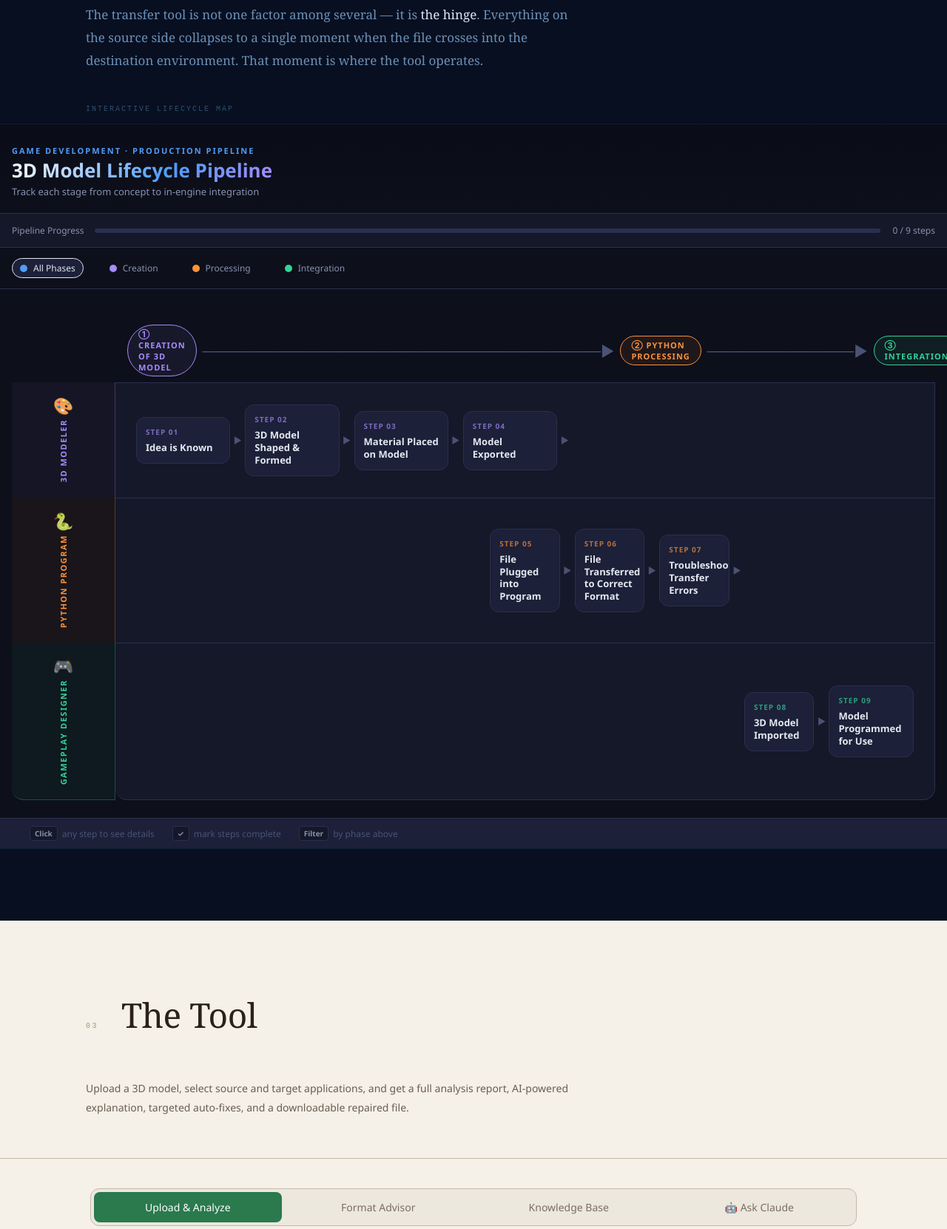
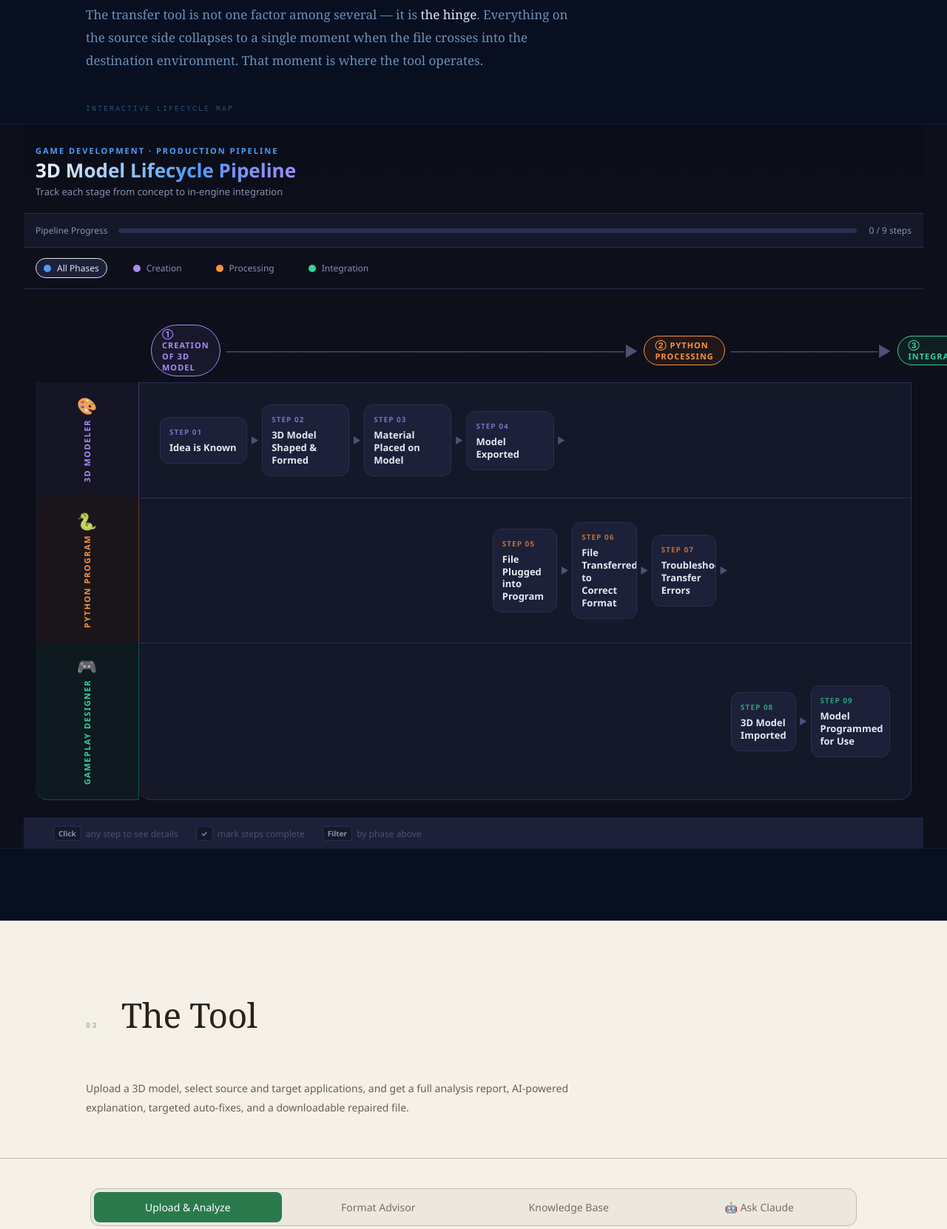
Before and after one commit to InstinctiveUI/AI180_P1_Snyder_CJ, a Flask app: page / in a window 1280 px wide. Shown: the part 2313-3975 px from the top of the page at 74% size. Run offline with Flask 2, Linux system fonts and the light colour scheme.

Commit message:
polish(pipeline-embed): add 32px horizontal padding inside full-bleed
The full-bleed embed previously ran content (header text, swimlanes,
hint bar) flush against the viewport edges. Add 32px left/right padding
on the embed wrapper to give the content a bit of breathing room from
the screen edges while still benefiting from the wider layout.

Co-Authored-By: Claude Sonnet 4.6 <noreply@anthropic.com>

```diff
--- a/3d-model-transfer-tool/templates/_pipeline_embed.html
+++ b/3d-model-transfer-tool/templates/_pipeline_embed.html
@@ -47,6 +47,8 @@
     width: 100vw;
     margin-left: calc(50% - 50vw);
     margin-right: calc(50% - 50vw);
+    padding-left: 32px;
+    padding-right: 32px;
   }
   /* 100vw includes scrollbar width on most browsers; prevent horizontal scroll
      that would otherwise appear when a vertical scrollbar is present. */
```
